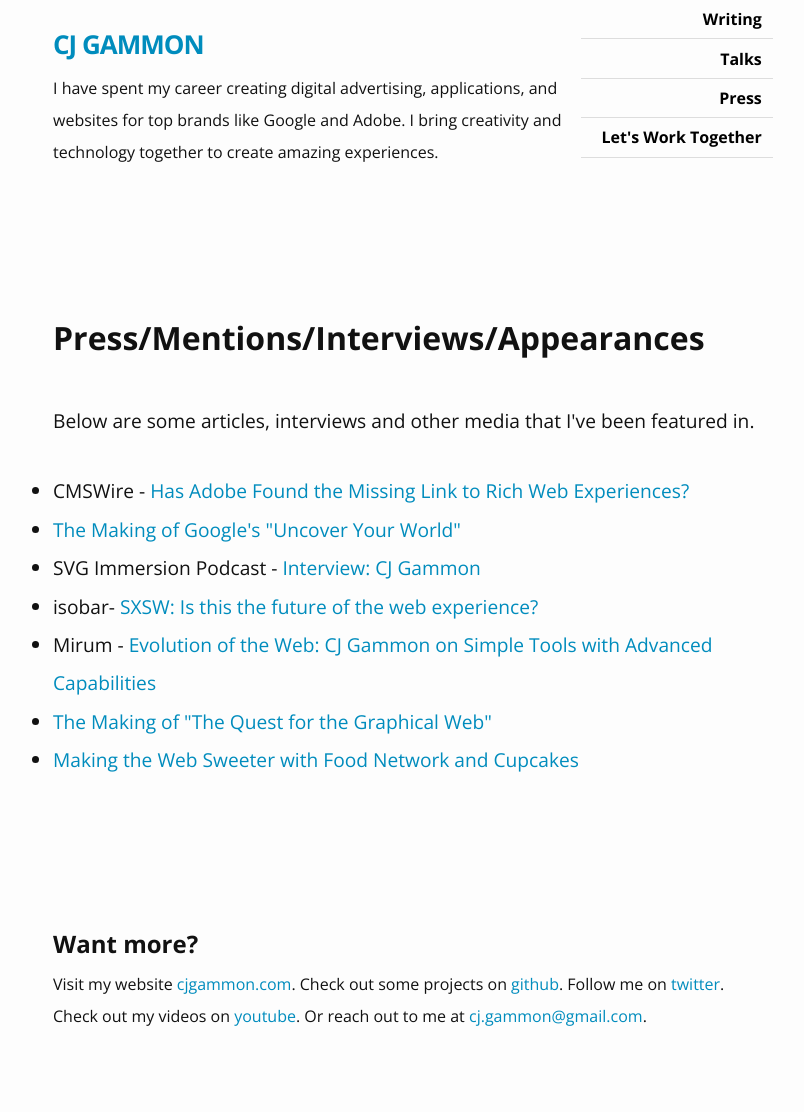
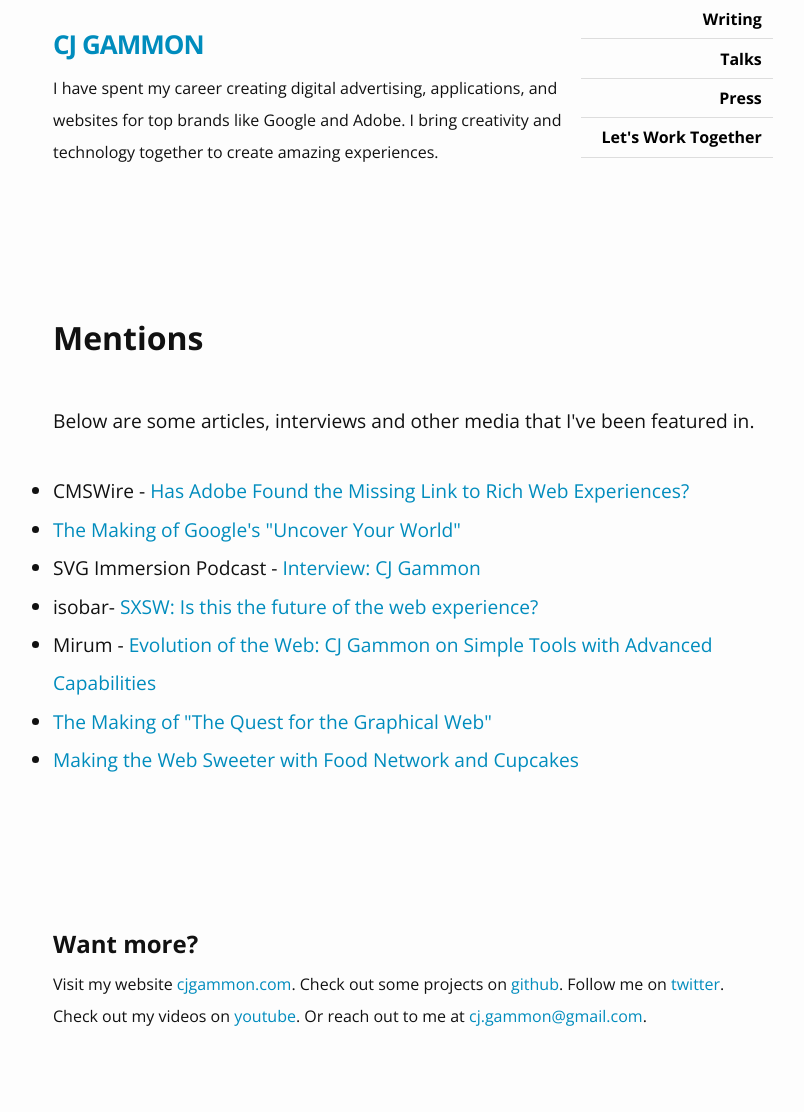
Before and after one commit to cjgammon/blog, a Jekyll site: the page built from recognition.html, in a window 1280 px wide. Shown: the whole page, without its empty margins (227-1031 px from the left). Built offline with Jekyll 4.4.1, drawn with Linux system fonts in a browser that asks for light colours; comment, search, counter and statistics services are not loaded.

Commit message:
add other pages

```diff
--- a/recognition.html
+++ b/recognition.html
@@ -4,7 +4,7 @@ title: Press
 permalink: /press/
 weight: 2
 ---
-<h2>Press/Mentions/Interviews/Appearances</h2>
+<h2>Mentions</h2>
 <p>
 Below are some articles, interviews and other media that I've been featured in.
 </p>
```
